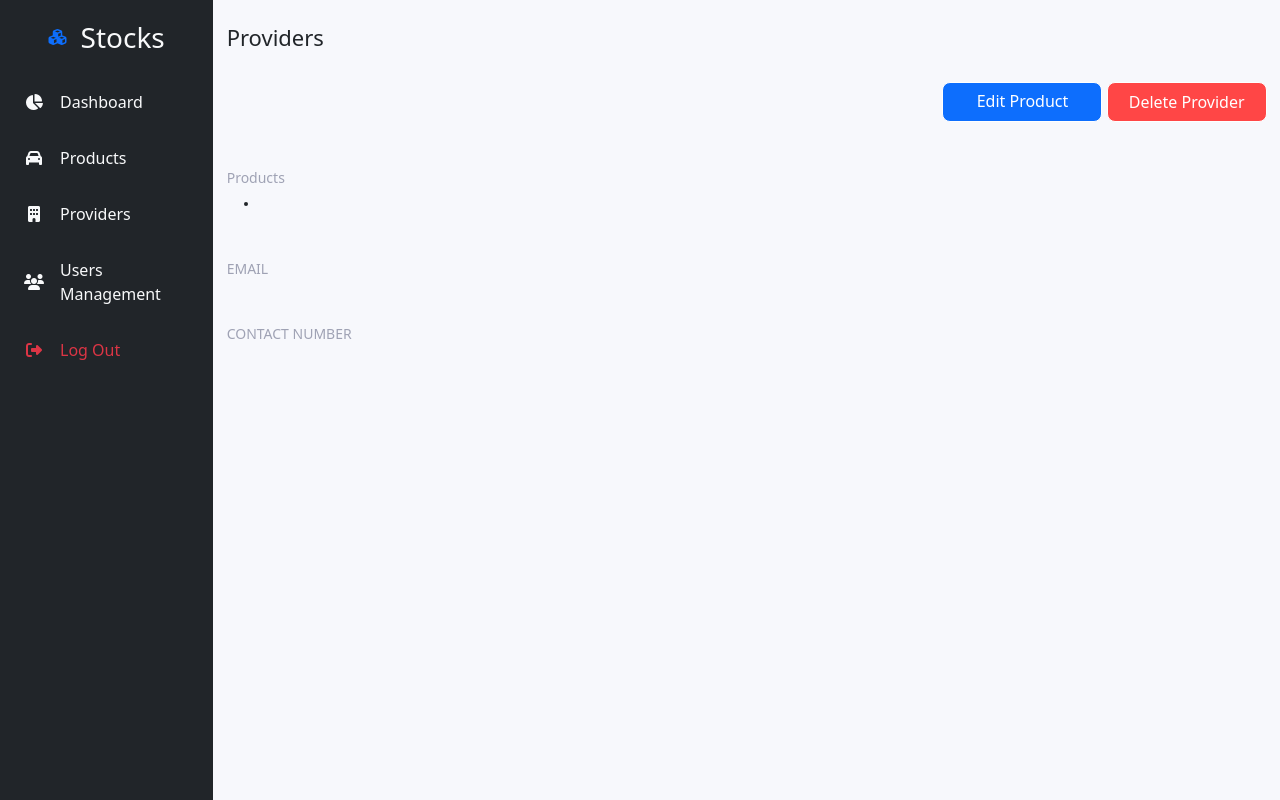
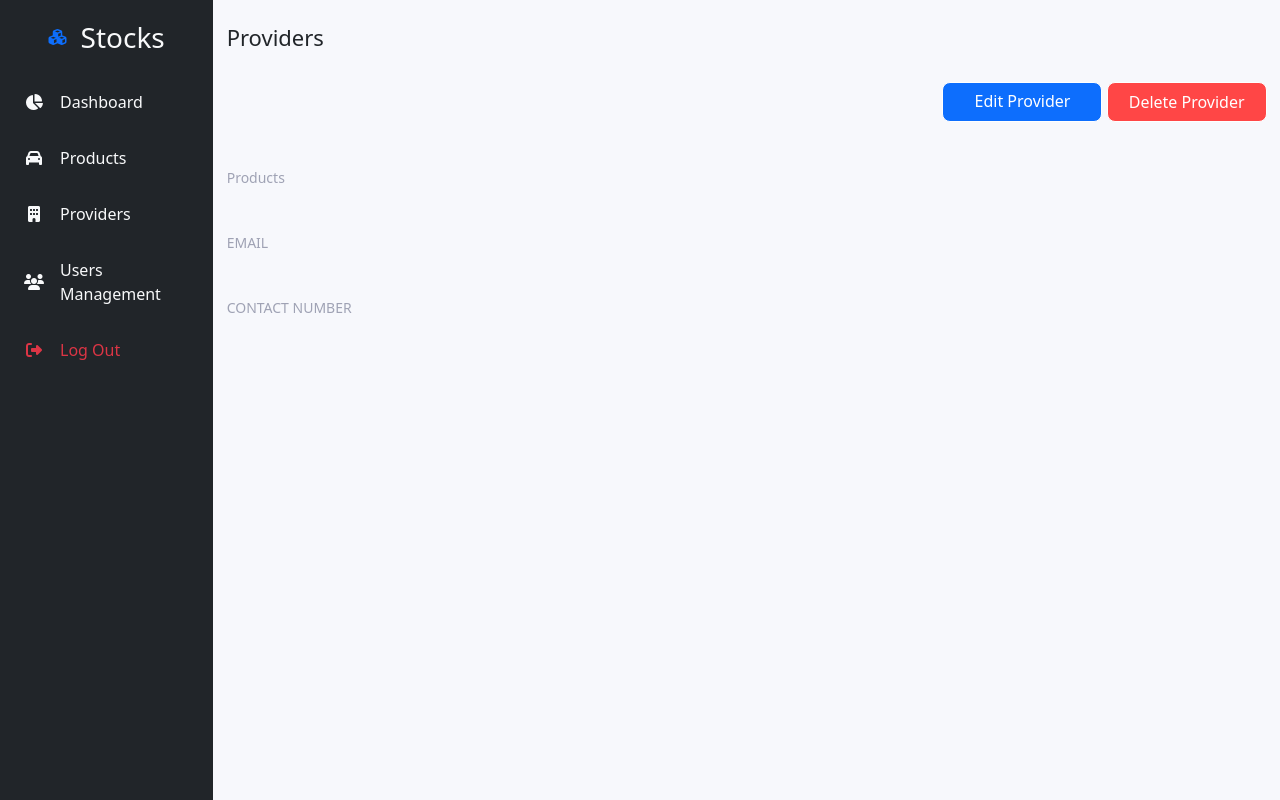
Before and after one commit to Kaiserbl/stocks_full, a Flask app: page /provider/6/detail in a window 1280 px wide. Run offline with Flask 2, Linux system fonts and the light colour scheme; a user stored in the database is signed in; data comes from the database, SQL or seed files in the repository; both versions use the stored data as it was after the commit; some libraries are stand-ins or nearby versions.

Commit message:
actualizacion providers

```diff
--- a/routes.py
+++ b/routes.py
@@ -123,13 +123,6 @@ def setRoutes(app):
                 return render_template('search_products.html')
                 con.close()
 
-    # Routes for providers
-    @app.route("/providers")
-    @login_required
-    def editProvider():
-        return render_template('provider_edit.html', name='Santorini')
-
-
 
     @app.route("/provider/<int:id>/edit")
     @login_required
@@ -152,20 +145,19 @@ def setRoutes(app):
             with sqlite3.connect("stocks.db") as con:
                 try:
                     name = request.form["NameProvider"]
-                    product = request.form["Product"]
                     email = request.form["EmailProvider"]
                     contactNumber = request.form["ContactNumber"]
                     cur = con.cursor()
-                    cur.execute ("UPDATE providers SET name=?, product=?, email=?, contact_number=? WHERE id = ?",(name, product, email, contactNumber, id))
+                    cur.execute ("UPDATE providers SET name=?, email=?, contact_number=? WHERE id=?", (name, email, contactNumber, id))
                     con.commit()
                 except:
                     con.rollback()
                     message = "We can not update the provider"
                     flash(message)
                 finally:
-                    message = "Provider successfully uptdated"
+                    message = "Provider updated successfully "
                     flash(message)
-                    return redirect("/provider/search", code = 303)
+                    return redirect("/providers/search", code = 303)
                     con.close()
 
     @app.route('/provider/new')
@@ -220,29 +212,6 @@ def setRoutes(app):
         cur.execute(productsQuery)
         products = cur.fetchall()
         return render_template('provider_detail.html', provider=provider, products=products)
-
-    @app.route('/updatedprovider/<int:id>', methods=["GET", "POST"])
-    def updateProvider(id):
-        message = ""
-        if request.method == "POST":
-            with sqlite3.connect("stocks.db") as con:
-                try:
-                    name = request.form["Name"]
-                    product = request.form["Product"]
-                    email = int(request.form["Email"])
-                    contact_number = int(request.form["Contacnumber"])
-                    cur = con.cursor()
-                    cur.execute("UPDATE products SET name=?, product=?, email=?, contact_number=? WHERE id = ?",(name, product, email, contact_number, id))
-                    con.commit()
-                except:
-                    con.rollback()
-                    message = "We can not add the product"
-                    flash(message)
-                finally:
-                    message = "Product successfully Added"
-                    flash(message)
-                    return redirect("providers/search", code = 303)
-                    con.close()
 
     @app.route('/provider/<int:id>/delete')
     def deleteProvider(id):
--- a/templates/provider_detail.html
+++ b/templates/provider_detail.html
@@ -11,14 +11,18 @@
       <div class="d-flex justify-content-between pt-4">
         <h3>{{provider.name}}</h3>
         <div>
-          <a type="button" class="btn btn-primary boton" href="/provider/{{provider['id']}}/edit">Edit Product</a>
+          <a type="button" class="btn btn-primary boton" href="/provider/{{provider['id']}}/edit">Edit Provider</a>
           <button type="button" class="btn btn-primary boton" id="boton2" data-bs-toggle="modal" data-bs-target="#exampleModal">Delete Provider</button>
         </div>
       </div>
       <div class="pt-4 mt-4">
         <h6 class="font-14 labelpeque">Products</h6>
         <ul>
-          <li class="font-12">{{provider.product}}</li>
+          {% for product in products %}
+            {% if product.name == provider.product %}
+              <li class="font-12">{{product['name']}}</li>
+            {% endif %}
+          {% endfor %}
         </ul>
       </div>
       <div class="pt-4 mt-4">
--- a/templates/search_providers.html
+++ b/templates/search_providers.html
@@ -11,7 +11,7 @@
             {{ components.flashMessage() }}
             <div class="d-flex justify-content-between mt-4">
               <h2 class="font-40">Search Result ...</h2>
-              <a href="/provider/new" type="button" class="btn btn-primary btn-lg ">Create New Product</a>
+              <a href="/provider/new" type="button" class="btn btn-primary btn-lg ">Create New Provider</a>
             </div>
             <div class="result-boxes d-flex justify-content-between flex-wrap">
               {% for provider in providers %}
```
Also changed, not shown: templates/provider_edit.html (+7 -7 lines), stocks.db.
